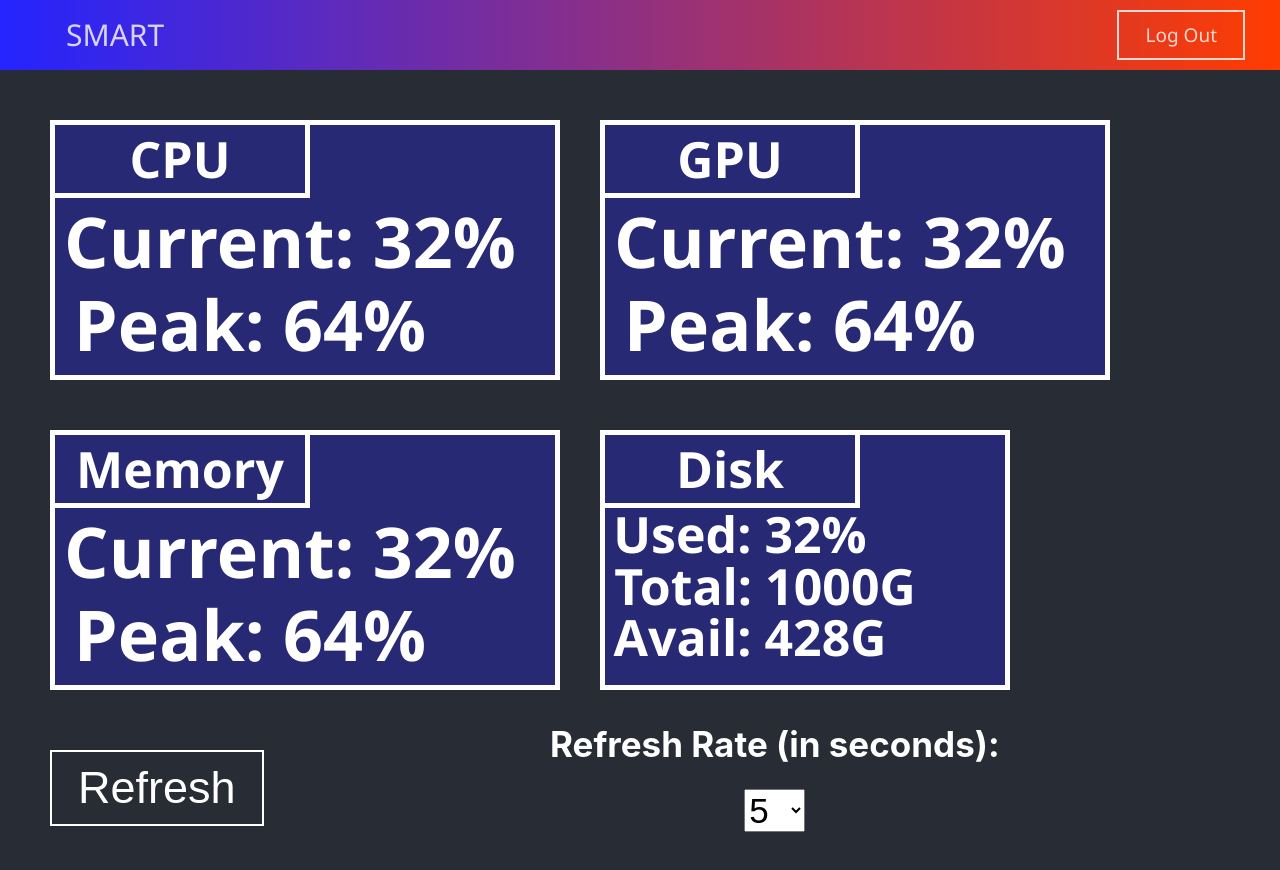
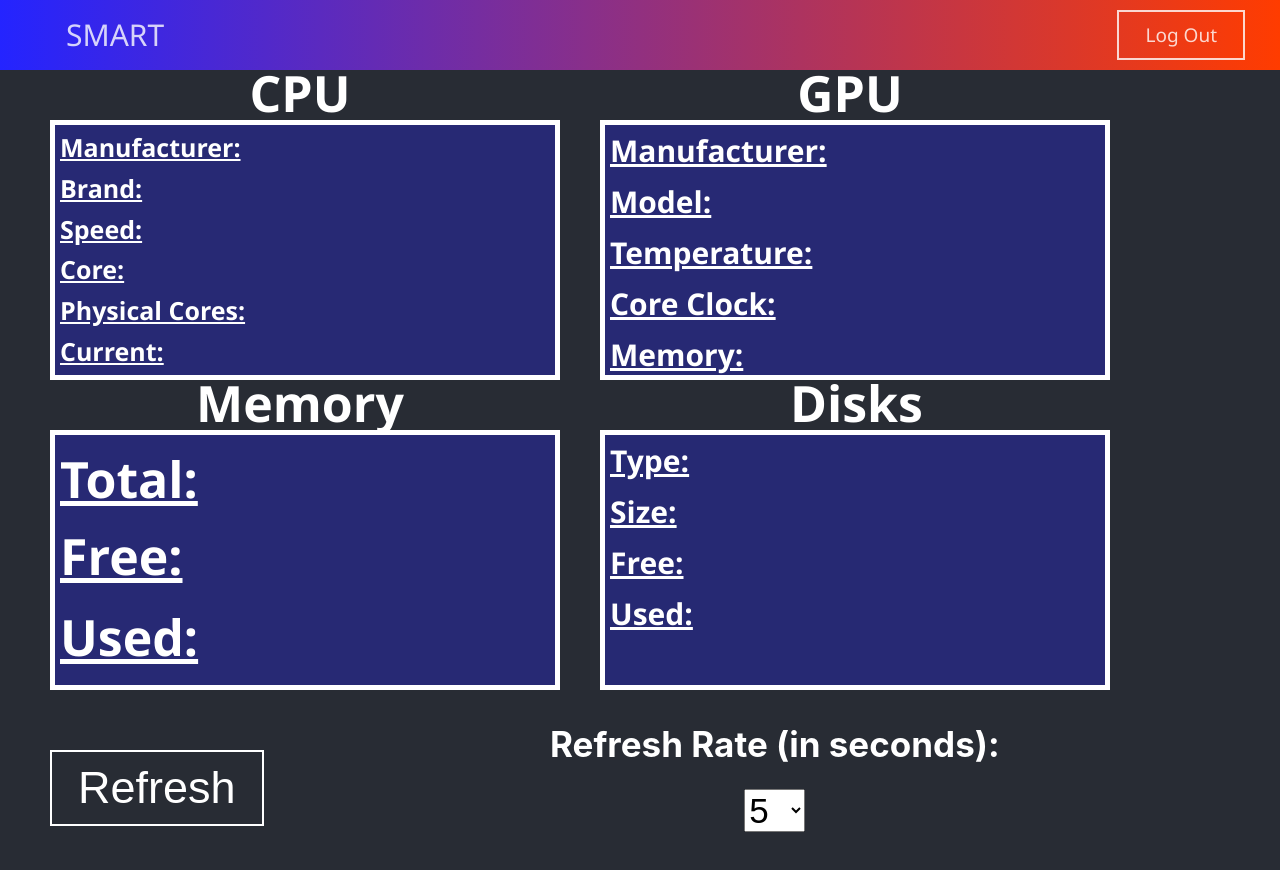
Before and after one commit to CameronUlrich/smart_app, a React (Create React App) app: page /home in a window 1280 px wide. Shown: the top 870 px of the page. Built offline with nearby package versions, Linux system fonts and the light colour scheme.

Commit message:
Changed front end for hardware displays to match what we collect. Fixed zooming issues.

```diff
--- a/src/components/Home.jsx
+++ b/src/components/Home.jsx
@@ -3,6 +3,67 @@ import Header from './Header';
 import './styles/Home.css';
 import { Helmet } from 'react-helmet';
 import { ToastContainer, toast } from 'react-toastify';
+
+/*
+[1] ================================================
+[1] =============Metric Collection Begin============
+[1] ================================================
+[1]
+[1] Machine Information:
+[1] - machine id: 00000000-0000-0000-0000-4ccc6affa6b4
+[1] - manudacturer: MSI
+[1] - model: MS-7A70
+[1] ...
+[1]
+[1] CPU Information:
+[1] - manufacturer: Intel®
+[1] - brand: Core™ i7-7700K
+[1] - speed: 4.2
+[1] - cores: 8
+[1] - percent: 5.520995279878921
+[1] - physical cores: 4
+[1] ...
+[1]
+[1] GPU Information:
+[1] - manufucturer: NVIDIA
+[1] - model: NVIDIA GeForce GTX 1080 Ti
+[1] - temp: 32
+[1] - core clock: 405
+[1] - memory: 782 GB
+[1] ...
+[1]
+[1] Memory Information:
+[1] - total: 15.964290618896484 GB
+[1] - free: 3.533428192138672 GB
+[1] - used: 12.430862426757812 GB
+[1] ...
+[1]
+[1] Disk 0 Information:
+[1] - type: ssd
+[1] - size: 111.18651962280273 GB
+[1] - free: 10.817230224609375 GB
+[1] - used: 100.36928939819336 GB
+[1] ...
+[1]
+[1] Disk 1 Information:
+[1] - type: hdd
+[1] - size: 931.3867149353027 GB
+[1] - free: 57.03184127807617 GB
+[1] - used: 874.3548736572266 GB
+[1] ...
+[1]
+[1] Disk 2 Information:
+[1] - type: hdd
+[1] - size: 3726.0058555603027 GB
+[1] - free: 2994.9268646240234 GB
+[1] - used: 731.0789909362793 GB
+[1] ...
+[1]
+[1] ================================================
+[1] ==============Metric Collection End=============
+[1] ================================================
+
+*/
 
 
 class Home extends Component {
@@ -18,48 +79,131 @@ class Home extends Component {
                     <style>{'body { background-color: #282c34; }'}</style>
                 </Helmet>
 
+                {/* [1] CPU Information:
+                    [1] - manufacturer: Intel®
+                    [1] - brand: Core™ i7-7700K
+                    [1] - speed: 4.2
+                    [1] - cores: 8
+                    [1] - percent: 5.520995279878921
+                    [1] - physical cores: 4
+                    [1] ...*/}
+
 
 
                 <div id="cpuDiv">
                     <h1 id="cpuText" className="welcome">CPU</h1>
 
-                    <h1 id="cpuCurrentText" className="welcome">Current: 32%</h1>
+                    <h1 id="cpuManText" className="welcome"><u>Manufacturer:</u></h1>
 
-                    <h1 id="cpuPeakText" className="welcome">Peak: 64%</h1>
+                    <h1 id="cpuBrandText" className="welcome"><u>Brand:</u></h1>
+
+                    <h1 id="cpuSpeedText" className="welcome"><u>Speed:</u></h1>
+
+                    <h1 id="cpuCoreText" className="welcome"><u>Core:</u></h1>
+
+                    <h1 id="cpuPhysCoreText" className="welcome"><u>Physical Cores:</u></h1>
+
+                    <h1 id="cpuCurrentText" className="welcome"><u>Current:</u></h1>
 
 
 
 
                 </div>
 
+                {/*[1] Memory Information:
+                    [1] - total: 15.964290618896484 GB
+                    [1] - free: 3.533428192138672 GB
+                    [1] - used: 12.430862426757812 GB
+                    [1] ...*/}
+
                 <div id="memoryDiv">
                     <h1 id="memoryText" className="welcome">Memory</h1>
 
-                    <h1 id="memoryCurrentText" className="welcome">Current: 32%</h1>
+                    <h1 id="memoryTotalText" className="welcome"><u>Total:</u></h1>
 
-                    <h1 id="memoryPeakText" className="welcome">Peak: 64%</h1>
+                    <h1 id="memoryFreeText" className="welcome"><u>Free:</u></h1>
+
+                    <h1 id="memoryUsedText" className="welcome"><u>Used:</u></h1>
 
 
                 </div>
 
+
+                {/* [1] GPU Information:
+                    [1] - manufucturer: NVIDIA
+                    [1] - model: NVIDIA GeForce GTX 1080 Ti
+                    [1] - temp: 32
+                    [1] - core clock: 405
+                    [1] - memory: 782 GB*/}
+
                 <div id="gpuDiv">
                     <h1 id="gpuText" className="welcome">GPU</h1>
 
-                    <h1 id="gpuCurrentText" className="welcome">Current: 32%</h1>
+                    <h1 id="gpuManText" className="welcome"><u>Manufacturer:</u></h1>
 
-                    <h1 id="gpuPeakText" className="welcome">Peak: 64%</h1>
+                    <h1 id="gpuModelText" className="welcome"><u>Model:</u></h1>
+
+                    <h1 id="gpuTempText" className="welcome"><u>Temperature:</u></h1>
+
+                    <h1 id="gpuCoreText" className="welcome"><u>Core Clock:</u></h1>
+
+                    <h1 id="gpuMemoryText" className="welcome"><u>Memory:</u></h1>
 
 
                 </div>
 
-                <div id="diskDiv">
-                    <h1 id="diskText" className="welcome">Disk</h1>
+                {/*[1] Disk 0 Information:
+                    [1] - type: ssd
+                    [1] - size: 111.18651962280273 GB
+                    [1] - free: 10.817230224609375 GB
+                    [1] - used: 100.36928939819336 GB*/ }
 
-                    <h1 id="diskUsedText" className="welcome">Used: 32%</h1>
+                <div id="diskTextDiv">
 
-                    <h1 id="diskTotalText" className="welcome">Total: 1000G</h1>
+                    <h1 id="diskText" className="welcome">Disks</h1>
+                </div>
 
-                    <h1 id="diskAvailText" className="welcome">Avail: 428G</h1>
+                <div id="diskDiv" class="line">
+
+
+                    <h1 id="disk0TypeText" className="welcome"><u>Type:</u></h1>
+
+                    <h1 id="disk0SizeText" className="welcome"><u>Size:</u></h1>
+
+                    <h1 id="disk0FreeText" className="welcome"><u>Free:</u></h1>
+
+                    <h1 id="disk0UsedText" className="welcome"><u>Used:</u></h1>
+
+                    <hr id="diskLine"/>
+
+                    <h1 id="disk1TypeText" className="welcome"><u>Type:</u></h1>
+
+                    <h1 id="disk1SizeText" className="welcome"><u>Size:</u></h1>
+
+                    <h1 id="disk1FreeText" className="welcome"><u>Free:</u></h1>
+
+                    <h1 id="disk1UsedText" className="welcome"><u>Used:</u></h1>
+
+                    <hr id="diskLine"/>
+
+                    <h1 id="disk2TypeText" className="welcome"><u>Type:</u></h1>
+
+                    <h1 id="disk2SizeText" className="welcome"><u>Size:</u></h1>
+
+                    <h1 id="disk2FreeText" className="welcome"><u>Free:</u></h1>
+
+                    <h1 id="disk2UsedText" className="welcome"><u>Used:</u></h1>
+
+                    <hr id="diskLine"/>
+
+                    <h1 id="disk3TypeText" className="welcome"><u>Type:</u></h1>
+
+                    <h1 id="disk3SizeText" className="welcome"><u>Size:</u></h1>
+
+                    <h1 id="disk3FreeText" className="welcome"><u>Free:</u></h1>
+
+                    <h1 id="disk3UsedText" className="welcome"><u>Used:</u></h1>
+
                 </div>
 
                 <button id="refreshBtn">Refresh</button>
--- a/src/components/styles/Home.css
+++ b/src/components/styles/Home.css
@@ -48,121 +48,345 @@
 }
 
 #diskDiv{
-    width: 400px;
+    width: 500px;
     height: 250px;
     border: 5px solid white;
     background-color: rgba(36, 36, 255, 0.315);
     position: relative;
     top: -420px;
     left: 600px;
+    overflow: auto;
     animation: fadeIn 1s ease-out;
 }
 
 #cpuText{
     font-size: 50px;
     position: relative;
-    top: -39px;
+    top: -100px;
     left: -5px;
-    border: 5px solid white;
-    width: 250px;
+    /*border: 5px solid white;*/
+
 }
 
 #memoryText{
-    border: 5px solid white;
+    /*border: 5px solid white;*/
     font-size: 50px;
     position: relative;
-    top: -39px;
+    top: -100px;
     left: -5px;
-    width: 250px;
+
 }
 
 #gpuText{
-    width: 250px;
-    border: 5px solid white;
+
+    /*border: 5px solid white;*/
     font-size: 50px;
     position: relative;
-    top: -39px;
+    top: -100px;
     left: -5px;
 }
 
 #diskText{
-    width: 250px;
-    border: 5px solid white;
+    animation: fadeIn 1s ease-out;
     font-size: 50px;
+}
+
+#diskTextDiv{
+    animation: fadeIn 1s ease-out;
+
+    /*border: 5px solid white;*/
+    font-size: 30px;
+    position: absolute;
+    top: 335px;
+    left: 790px;
+}
+
+#cpuManText{
+    font-size: 25px;
+
     position: relative;
-    top: -39px;
-    left: -5px;
+    top: -130px;
+    left: 5px;
+    text-align: left;
+
+}
+
+#cpuBrandText{
+    font-size: 25px;
+
+    position: relative;
+    top: -140px;
+    left: 5px;
+    text-align: left;
+
+}
+
+#cpuSpeedText{
+    font-size: 25px;
+
+    position: relative;
+    top: -150px;
+    left: 5px;
+    text-align: left;
+
+}
+
+#cpuCoreText{
+    font-size: 25px;
+
+    position: relative;
+    top: -160px;
+    left: 5px;
+    text-align: left;
+
+}
+
+#cpuPhysCoreText{
+    font-size: 25px;
+
+    position: relative;
+    top: -170px;
+    left: 5px;
+    text-align: left;
+
 }
 
 #cpuCurrentText{
+    font-size: 25px;
 
     position: relative;
-    top: -90px;
-    left: -15px;
+    top: -180px;
+    left: 5px;
+    text-align: left;
+
 
 }
 
-#cpuPeakText{
+
+
+#memoryTotalText{
+    font-size: 50px;
+
     position: relative;
-    top: -150px;
-    left: -55px;
+    top: -125px;
+    left: 5px;
+    text-align: left;
 
 }
 
-#memoryCurrentText{
-
+#memoryFreeText{
+    font-size: 50px;
     position: relative;
-    top: -90px;
-    left: -15px;
+    top: -150px;
+    left: 5px;
+    text-align: left;
 
 }
 
-#memoryPeakText{
+#memoryUsedText{
+    font-size: 50px;
     position: relative;
-    top: -150px;
-    left: -55px;
+    top: -170px;
+    left: 5px;
+    text-align: left;
 
 }
 
-#gpuCurrentText{
-
+#gpuManText{
+    font-size: 30px;
     position: relative;
-    top: -90px;
-    left: -15px;
+    top: -130px;
+    left: 5px;
+    text-align: left;
 
 }
 
-#gpuPeakText{
+#gpuModelText{
+    font-size: 30px;
     position: relative;
-    top: -150px;
-    left: -55px;
+    top: -140px;
+    left: 5px;
+    text-align: left;
 
 }
 
-#diskUsedText{
-    font-size: 50px;
-
+#gpuTempText{
+    font-size: 30px;
     position: relative;
-    top: -80px;
-    left: -65px;
+    top: -150px;
+    left: 5px;
+    text-align: left;
 
 }
 
-#diskTotalText{
-    font-size: 50px;
+#gpuCoreText{
+    font-size: 30px;
     position: relative;
-    top: -130px;
-    left: -40px;
+    top: -160px;
+    left: 5px;
+    text-align: left;
 
 }
 
-#diskAvailText{
-    font-size: 50px;
+#gpuMemoryText{
+    font-size: 30px;
     position: relative;
-    top: -180px;
-    left: -55px;
+    top: -170px;
+    left: 5px;
+    text-align: left;
 
 }
+
+#disk0TypeText{
+    font-size: 30px;
+    position: relative;
+    top: -15px;
+    left: 5px;
+    text-align: left;
+
+}
+
+#disk0SizeText{
+    font-size: 30px;
+    position: relative;
+    top: -25px;
+    left: 5px;
+    text-align: left;
+
+}
+
+#disk0FreeText{
+    font-size: 30px;
+    position: relative;
+    top: -35px;
+    left: 5px;
+    text-align: left;
+
+}
+
+#disk0UsedText{
+    font-size: 30px;
+    position: relative;
+    top: -45px;
+    left: 5px;
+    text-align: left;
+
+}
+
+#disk1TypeText{
+    font-size: 30px;
+    position: relative;
+    top: -15px;
+    left: 5px;
+    text-align: left;
+
+}
+
+#disk1SizeText{
+    font-size: 30px;
+    position: relative;
+    top: -25px;
+    left: 5px;
+    text-align: left;
+
+}
+
+#disk1FreeText{
+    font-size: 30px;
+    position: relative;
+    top: -35px;
+    left: 5px;
+    text-align: left;
+
+}
+
+#disk1UsedText{
+    font-size: 30px;
+    position: relative;
+    top: -45px;
+    left: 5px;
+    text-align: left;
+
+}
+
+#disk2TypeText{
+    font-size: 30px;
+    position: relative;
+    top: -15px;
+    left: 5px;
+    text-align: left;
+
+}
+
+#disk2SizeText{
+    font-size: 30px;
+    position: relative;
+    top: -25px;
+    left: 5px;
+    text-align: left;
+
+}
+
+#disk2FreeText{
+    font-size: 30px;
+    position: relative;
+    top: -35px;
+    left: 5px;
+    text-align: left;
+
+}
+
+#disk2UsedText{
+    font-size: 30px;
+    position: relative;
+    top: -45px;
+    left: 5px;
+    text-align: left;
+
+}
+
+#disk3TypeText{
+    font-size: 30px;
+    position: relative;
+    top: -15px;
+    left: 5px;
+    text-align: left;
+
+}
+
+#disk3SizeText{
+    font-size: 30px;
+    position: relative;
+    top: -25px;
+    left: 5px;
+    text-align: left;
+
+}
+
+#disk3FreeText{
+    font-size: 30px;
+    position: relative;
+    top: -35px;
+    left: 5px;
+    text-align: left;
+
+}
+
+#disk3UsedText{
+    font-size: 30px;
+    position: relative;
+    top: -45px;
+    left: 5px;
+    text-align: left;
+
+}
+
+#diskLine{
+
+    width: 500px;
+}
+
+
 
 #refreshBtn{
     position:absolute;
```
